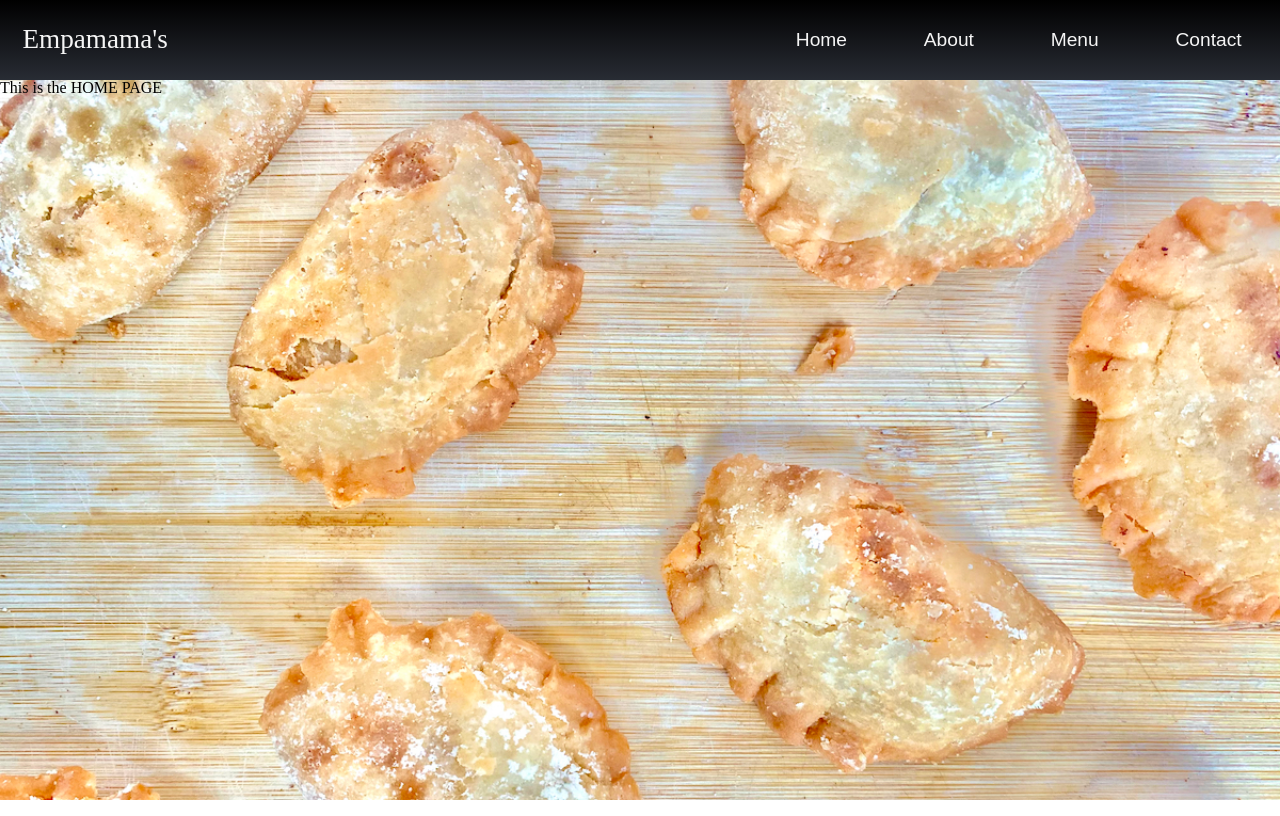
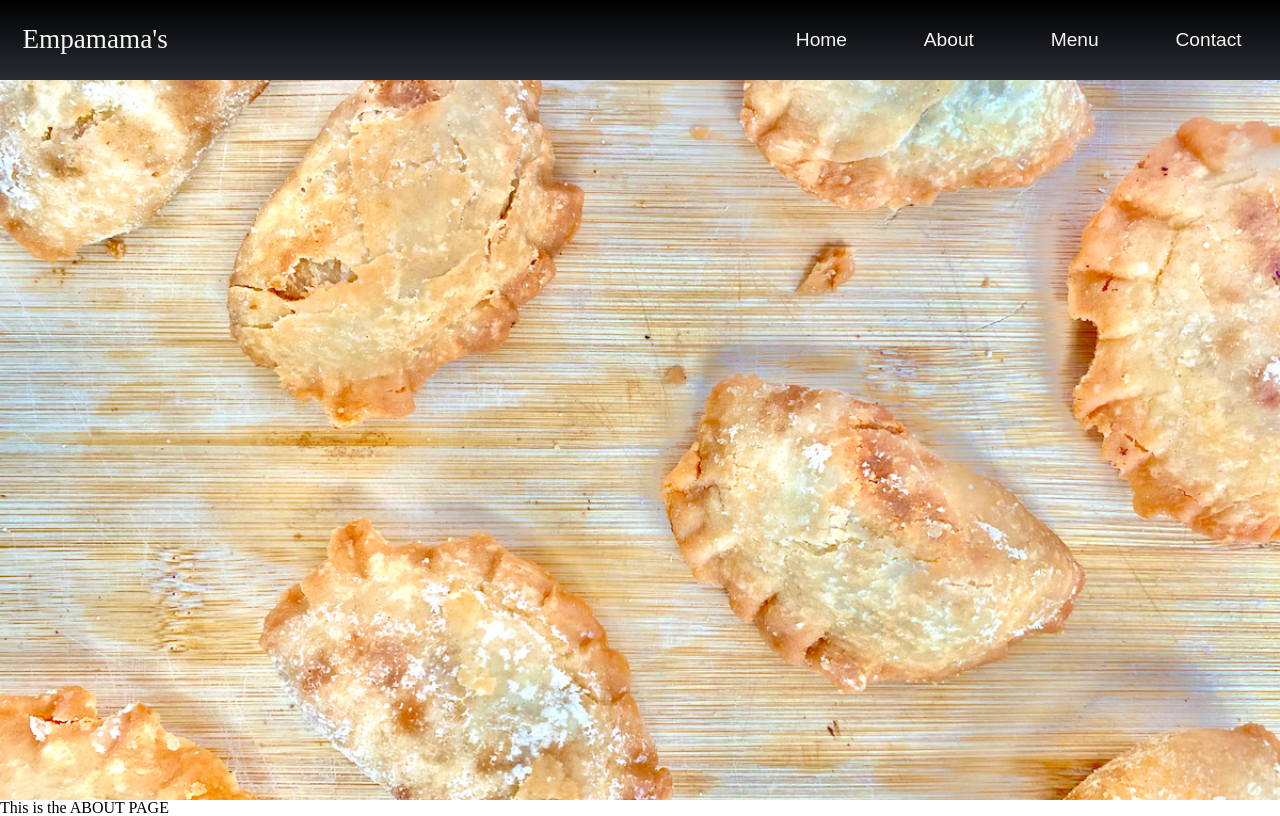
Before and after one commit to empamamav3/empamamav3-front-end, a React (Create React App) app in the folder empamamav3-frontend/: page / in a window 1280 px wide. Built offline with nearby package versions, Linux system fonts and the light colour scheme.

Commit message:
Navbar's position is now fixed

```diff
--- a/empamamav3-frontend/src/App.css
+++ b/empamamav3-frontend/src/App.css
@@ -55,8 +55,10 @@ table {
 
 .navbar {
   /* border: 2px solid red; */
+  position: fixed;
   display: flex;
   height: 80px;
+  width: 100%;
   background-image: linear-gradient( black, #282c34);
   color: whitesmoke;
 }
@@ -96,7 +98,7 @@ table {
   font-size: 1.2rem;
 }
 
-a:hover {
+.navbar a:hover {
   background-color: orange;
 }
 
@@ -127,62 +129,11 @@ a:hover {
   }
 }
 
-/* .navbar {
-  display: flex;
-  height: 10vh;
-  width: 100%;
-  background-image: linear-gradient( black, #282c34);
-  justify-content: space-around;
-  color: whitesmoke;
-  align-items: center;
-}
-
-.navLogo {
-  justify-content: left;
-}
-
-.navLinks {
-  display: flex;
-  height: 10vh;
-  width: 100%;
-  color: whitesmoke;
-}
-
-a {
-  display: flex;
-  color: whitesmoke;
-  text-decoration: none;
-  height: 10vh;
-  width: 25%;
-  align-items: center;
-  justify-content: center;
-  transition: .3s;
-}
-
-a:hover {
-  background-color: orange;
-}
-
-.hamburgerIcon {
-  margin: 0 0 0 85%
-}
-
-@media (min-width: 801px) {
-  .hamburgerIcon {
-    display: none;
-  }
-}
-@media (max-width: 800px) {
-  .navLinks {
-    display: none;
-  }
-} */
-
 /* Homepage */
 
 .homePage {
   display: flex;
-  height: 90vh;
+  height: 100vh;
   background-image: url('./images/IMG_1612.jpg');
   background-size: cover;
 }
--- a/empamamav3-frontend/src/App.js
+++ b/empamamav3-frontend/src/App.js
@@ -27,6 +27,8 @@ function App() {
           <Home/>
         </Route>
       </Switch>
+
+      <About/>
     </div>
   );
 }
--- a/empamamav3-frontend/src/components/Home.js
+++ b/empamamav3-frontend/src/components/Home.js
@@ -2,7 +2,7 @@ export default function Home () {
     return (
         <div>
             <section className='homePage'>
-                <h2>This is the HOME PAGE</h2>
+                <h1>Welcome to Empamama's</h1>
             </section>
         </div>
     )
```
Also changed, not shown: empamamav3-frontend/src/components/ScrollArrow.js (added, +12 -0 lines).
